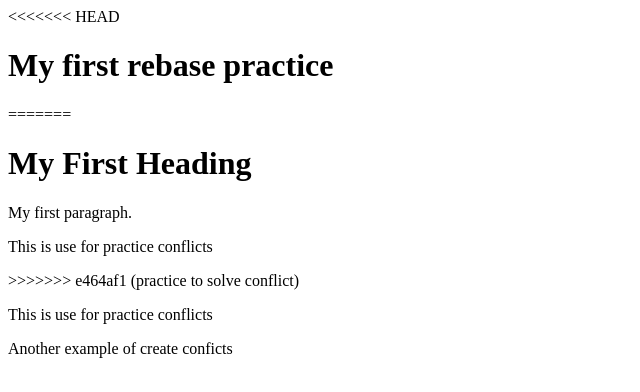
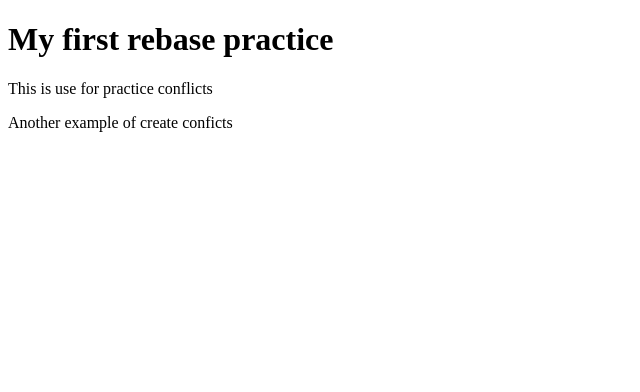
Before and after one commit to KelvinPhu/git-github-learning, a plain HTML site: page index.html in a window 1280 px wide. Shown: the whole page, without its empty margins (0-640 px from the left). Drawn offline with Linux system fonts and the light colour scheme.

Commit message:
Update index.html

```diff
--- a/index.html
+++ b/index.html
@@ -5,16 +5,8 @@
 </head>
 <body>
 
-<<<<<<< HEAD
     <h1>My first rebase practice</h1>
 
-=======
-    <h1>My First Heading</h1>
-    <p>My first paragraph.</p>
-
-    <p>This is use for practice conflicts</p>
-
->>>>>>> e464af1 (practice to solve conflict)
     <p>This is use for practice conflicts</p>
     <p>Another example of create conficts</p>
 
```
